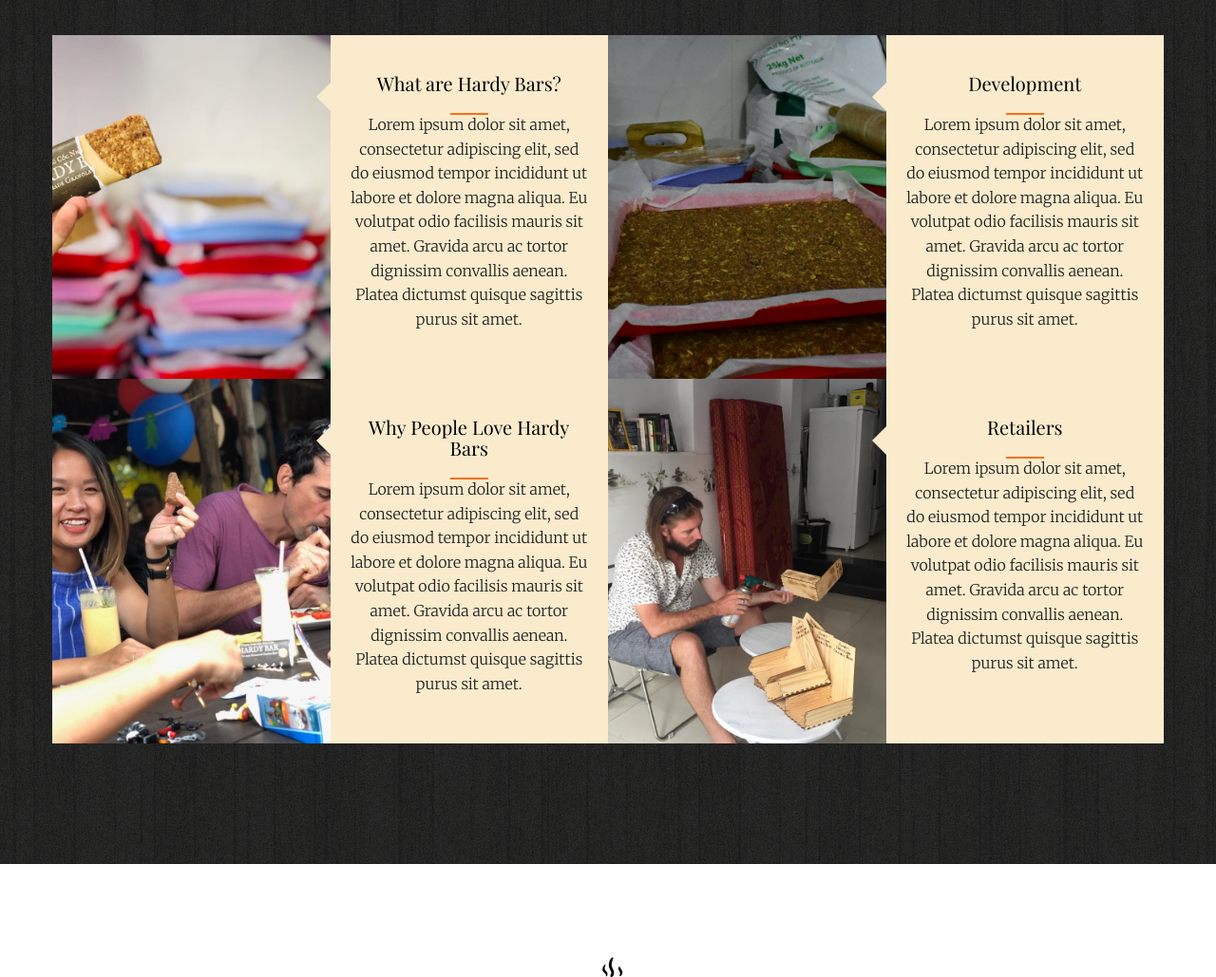
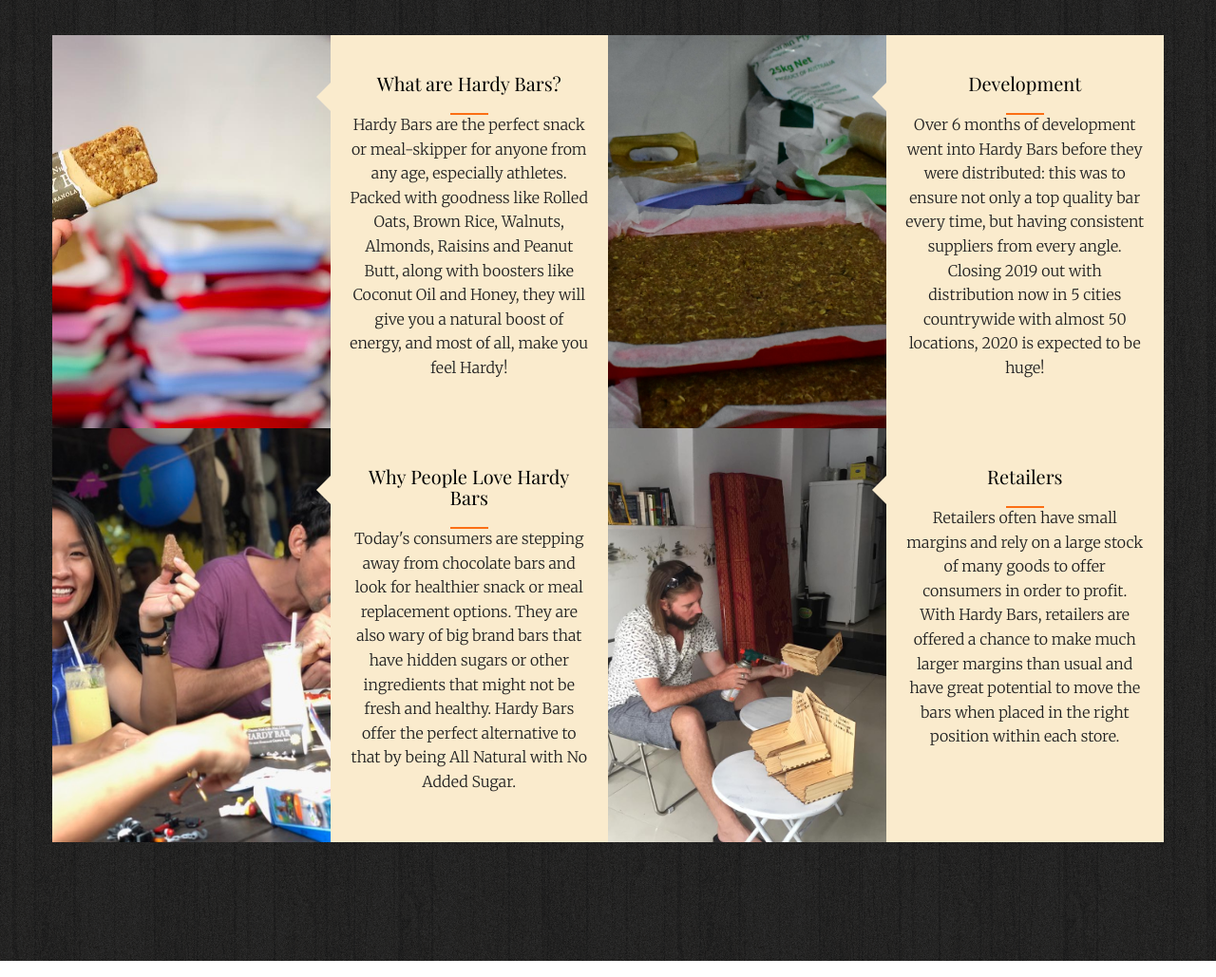
Before and after one commit to wildeink/hardybars, a plain HTML site: page index.html in a window 1280 px wide. Shown: the part 1694-2723 px from the top of the page at 95% size. Drawn offline with nearby package versions, Linux system fonts and the light colour scheme; a web font is replaced by a local one.

Commit message:
added square info text

```diff
--- a/index.html
+++ b/index.html
@@ -149,7 +149,7 @@
               <div class="fh5co-v-col-2 fh5co-text fh5co-special-1 arrow-left">
                 <h2>What are Hardy Bars?</h2>
                 <span class="pricing"></span>
-                <p>Lorem ipsum dolor sit amet, consectetur adipiscing elit, sed do eiusmod tempor incididunt ut labore et dolore magna aliqua. Eu volutpat odio facilisis mauris sit amet. Gravida arcu ac tortor dignissim convallis aenean. Platea dictumst quisque sagittis purus sit amet.</p>
+                <p>Hardy Bars are the perfect snack or meal-skipper for anyone from any age, especially athletes. Packed with goodness like Rolled Oats, Brown Rice, Walnuts, Almonds, Raisins and Peanut Butt, along with boosters like Coconut Oil and Honey, they will give you a natural boost of energy, and most of all, make you feel Hardy!</p>
               </div>
             </div>
             <div class="fh5co-v-half to-animate-2">
@@ -157,7 +157,7 @@
               <div class="fh5co-v-col-2 fh5co-text fh5co-special-1 arrow-left">
                 <h2>Development</h2>
                 <span class="pricing"></span>
-                <p>Lorem ipsum dolor sit amet, consectetur adipiscing elit, sed do eiusmod tempor incididunt ut labore et dolore magna aliqua. Eu volutpat odio facilisis mauris sit amet. Gravida arcu ac tortor dignissim convallis aenean. Platea dictumst quisque sagittis purus sit amet.</p>
+                <p>Over 6 months of development went into Hardy Bars before they were distributed: this was to ensure not only a top quality bar every time, but having consistent suppliers from every angle. Closing 2019 out with distribution now in 5 cities countrywide with almost 50 locations, 2020 is expected to be huge!</p>
               </div>
             </div>
 
@@ -170,7 +170,7 @@
               <div class="fh5co-v-col-2 fh5co-text fh5co-special-1 arrow-left">
                 <h2>Why People Love Hardy Bars</h2>
                 <span class="pricing"></span>
-                <p>Lorem ipsum dolor sit amet, consectetur adipiscing elit, sed do eiusmod tempor incididunt ut labore et dolore magna aliqua. Eu volutpat odio facilisis mauris sit amet. Gravida arcu ac tortor dignissim convallis aenean. Platea dictumst quisque sagittis purus sit amet.</p>
+                <p>Today's consumers are stepping away from chocolate bars and look for healthier snack or meal replacement options. They are also wary of big brand bars that have hidden sugars or other ingredients that might not be fresh and healthy. Hardy Bars offer the perfect alternative to that by being All Natural with No Added Sugar.</p>
               </div>
             </div>
             <div class="fh5co-v-half to-animate-2">
@@ -179,7 +179,7 @@
               <div class="fh5co-v-col-2 fh5co-text fh5co-special-1 arrow-left">
                 <h2>Retailers</h2>
                 <span class="pricing"></span>
-                <p>Lorem ipsum dolor sit amet, consectetur adipiscing elit, sed do eiusmod tempor incididunt ut labore et dolore magna aliqua. Eu volutpat odio facilisis mauris sit amet. Gravida arcu ac tortor dignissim convallis aenean. Platea dictumst quisque sagittis purus sit amet.</p>
+                <p>Retailers often have small margins and rely on a large stock of many goods to offer consumers in order to profit. With Hardy Bars, retailers are offered a chance to make much larger margins than usual and have great potential to move the bars when placed in the right position within each store.</p>
               </div>
             </div>
 
```
